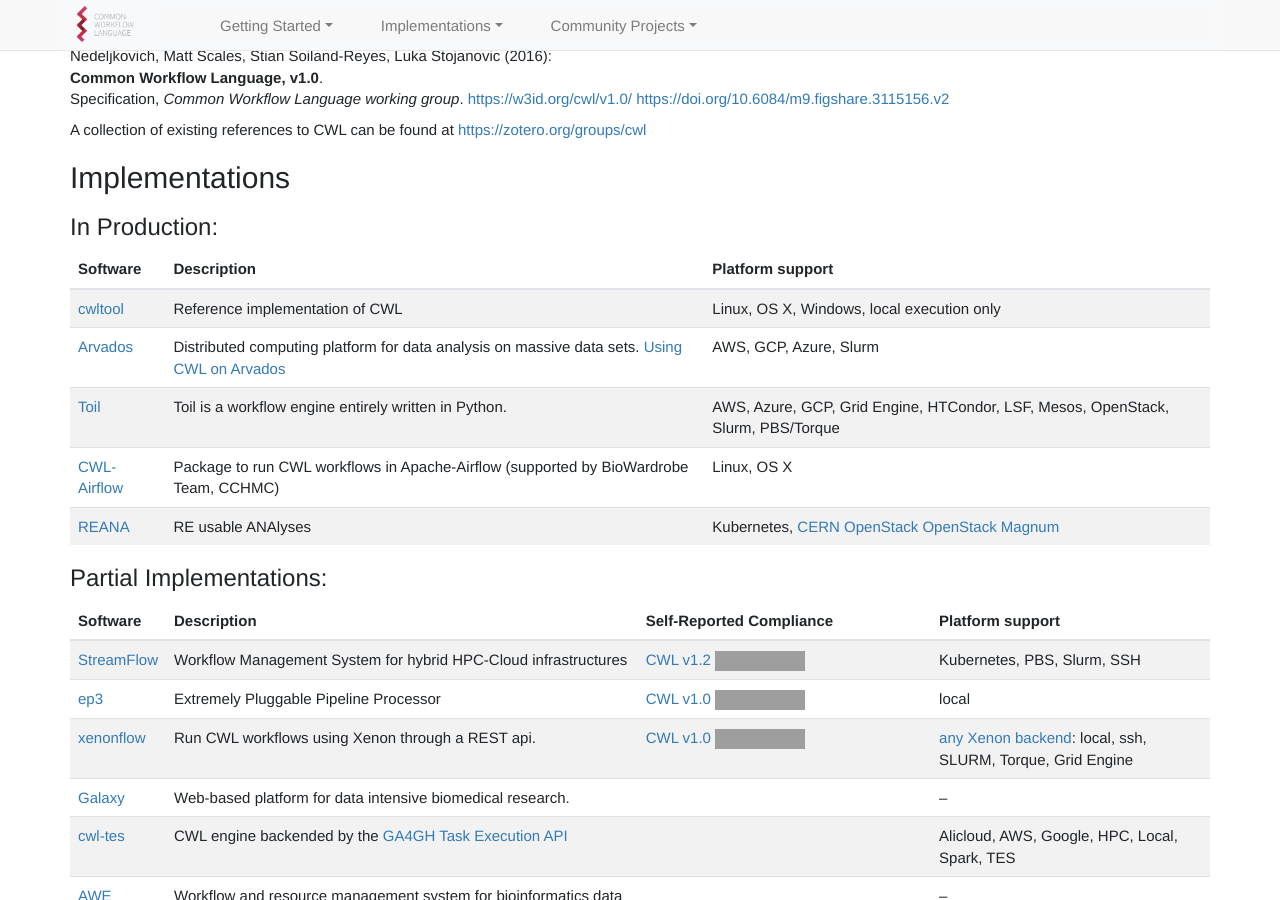
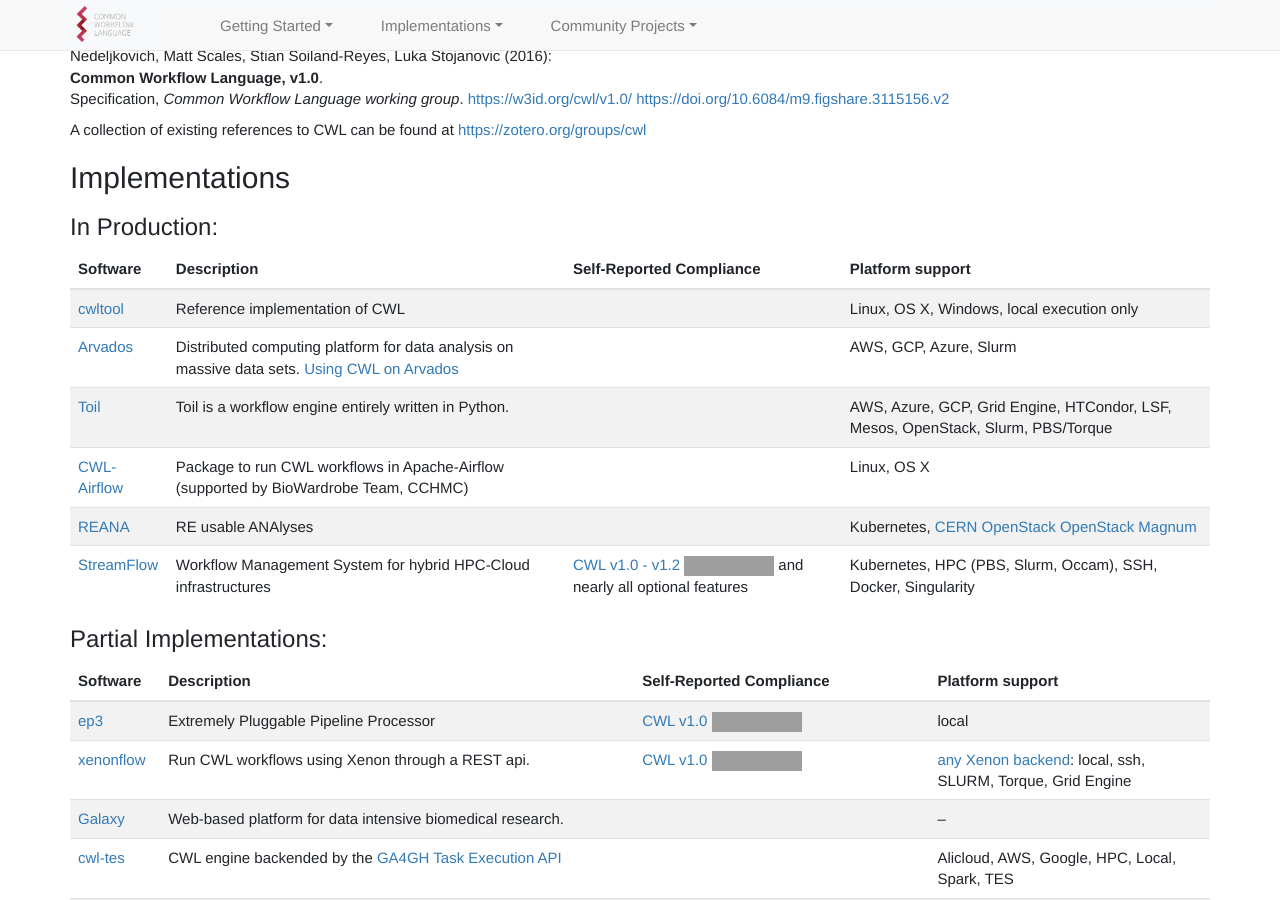
Before and after one commit to common-workflow-language/cwl-website, a Jekyll site: the page built from content/index.md, in a window 1280 px wide and 900 px high, scrolled down 1886 px. Built offline with Jekyll 4.4.1, drawn with Linux system fonts in a browser that asks for light colours; comment, search, counter and statistics services are not loaded; grey boxes are pictures that could not be loaded.

Commit message:
Move StreamFlow to the Production list
add compliance column!

```diff
--- a/content/_includes/home/implementations.html
+++ b/content/_includes/home/implementations.html
@@ -3,20 +3,20 @@
 <h3 id="In_Production" class="section">In Production: <a href="#In_Production" class="anchorfix"><span>§</span></a></h3>
 
 {: .table .table-striped .rows-3}
-|Software|Description|Platform support|
+|Software|Description|Self-Reported Compliance|Platform support|
 |--- |--- |--- |
-|[cwltool](https://github.com/common-workflow-language/cwltool)|Reference implementation of CWL|Linux, OS X, Windows, local execution only|
-|[Arvados](https://arvados.org/)|Distributed computing platform for data analysis on massive data sets. [Using CWL on Arvados](https://doc.arvados.org/user/cwl/cwl-runner.html)|AWS, GCP, Azure, Slurm|
-|[Toil](https://github.com/BD2KGenomics/toil)|Toil is a workflow engine entirely written in Python.|AWS, Azure, GCP, Grid Engine, HTCondor, LSF, Mesos, OpenStack, Slurm, PBS/Torque|
-|[CWL-Airflow](https://github.com/Barski-lab/cwl-airflow)|Package to run CWL workflows in Apache-Airflow (supported by BioWardrobe Team, CCHMC)|Linux, OS X|
-|[REANA](https://reana.readthedocs.io/en/latest/index.html)|RE usable ANAlyses|Kubernetes, [CERN OpenStack](https://clouddocs.web.cern.ch/clouddocs/containers/) [OpenStack Magnum](https://wiki.openstack.org/wiki/Magnum)|
+|[cwltool](https://github.com/common-workflow-language/cwltool)|Reference implementation of CWL||Linux, OS X, Windows, local execution only|
+|[Arvados](https://arvados.org/)|Distributed computing platform for data analysis on massive data sets. [Using CWL on Arvados](https://doc.arvados.org/user/cwl/cwl-runner.html)||AWS, GCP, Azure, Slurm|
+|[Toil](https://github.com/BD2KGenomics/toil)|Toil is a workflow engine entirely written in Python.||AWS, Azure, GCP, Grid Engine, HTCondor, LSF, Mesos, OpenStack, Slurm, PBS/Torque|
+|[CWL-Airflow](https://github.com/Barski-lab/cwl-airflow)|Package to run CWL workflows in Apache-Airflow (supported by BioWardrobe Team, CCHMC)||Linux, OS X|
+|[REANA](https://reana.readthedocs.io/en/latest/index.html)|RE usable ANAlyses||Kubernetes, [CERN OpenStack](https://clouddocs.web.cern.ch/clouddocs/containers/) [OpenStack Magnum](https://wiki.openstack.org/wiki/Magnum)|
+|[StreamFlow](https://streamflow.di.unito.it/)|Workflow Management System for hybrid HPC-Cloud infrastructures|[CWL v1.0 - v1.2 ![Required](https://badgen.net/https/streamflow.di.unito.it/cwl-conformance/v1.2/required.json?icon=commonwl)](https://github.com/alpha-unito/streamflow#cwl-compatibility) and nearly all optional features|Kubernetes, HPC (PBS, Slurm, Occam), SSH, Docker, Singularity|
 
 <h3 id="Partial_Implementations" class="section">Partial Implementations: <a href="#Partial_Implementations" class="anchorfix"><span>§</span></a></h3>
 
 {: .table .table-striped .rows-3}
 |Software|Description|Self-Reported Compliance|Platform support|
 |--- |--- |--- |--- |
-|[StreamFlow](https://streamflow.di.unito.it/)|Workflow Management System for hybrid HPC-Cloud infrastructures|[CWL v1.2 ![Required](https://badgen.net/https/streamflow.di.unito.it/cwl-conformance/v1.2/required.json?icon=commonwl)](https://github.com/alpha-unito/streamflow#cwl-compatibility)|Kubernetes, PBS, Slurm, SSH|
 |[ep3](https://github.com/tom-tan/ep3)|Extremely Pluggable Pipeline Processor|[CWL v1.0 ![Required](https://badgen.net/https/raw.githubusercontent.com/tom-tan/conformance/master/conformance/ep3/cwl_v1.0/ep3_latest/required.json?icon=commonwl)](https://github.com/tom-tan/ep3#conformance-tests-for-cwl-v10-for-the-latest-release)| local |
 |[xenonflow](https://github.com/xenon-middleware/xenonflow)|Run CWL workflows using Xenon through a REST api.|[CWL v1.0 ![Required](https://badgen.net/https/raw.githubusercontent.com/xenon-middleware/xenon-flow/gh-pages/badges/required.json?icon=commonwl)](https://github.com/xenon-middleware/xenonflow#cwl-compliance-v10)|[any Xenon backend](https://xenon-middleware.github.io/xenon/versions/3.1.0/javadoc/): local, ssh, SLURM, Torque, Grid Engine |
 |[Galaxy](https://galaxyproject.org/)|Web-based platform for data intensive biomedical research.||&#8211;|
```
